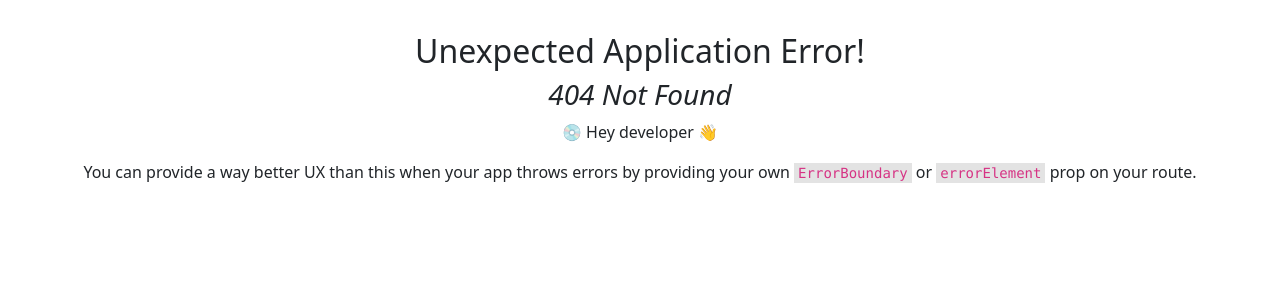
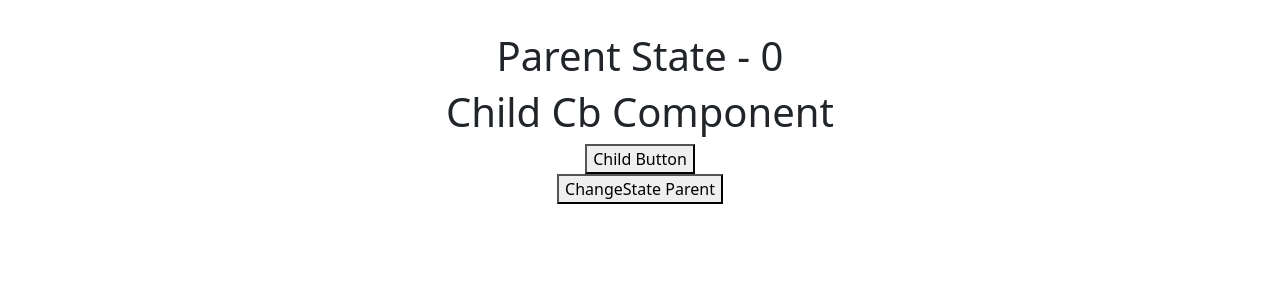
Before and after one commit to digikullReact/julyfrontendreact, a React (Vite) app: page /callback in a window 1280 px wide. Before the commit this address had no page. Shown: the top 300 px of the page. Built offline with nearby package versions, Linux system fonts and the light colour scheme.

Commit message:
use memo hook

```diff
--- a/src/App.jsx
+++ b/src/App.jsx
@@ -2,6 +2,7 @@ import { useState } from 'react'
 import reactLogo from './assets/react.svg'
 import './App.css'
 import { Outlet } from 'react-router-dom'
+import Something from './pages/Something'
 
 function App() {
   const [count, setCount] = useState(0)
@@ -9,6 +10,7 @@ function App() {
   return (
     <div className="App">
       <h1>App Js</h1>
+      <Something/>
      <Outlet/>
     </div>
   )
--- /dev/null
+++ b/src/globalState.js
@@ -0,0 +1,7 @@
+const Globalstate={
+    name:"John",
+    age:25
+
+}
+
+export default Globalstate
--- a/src/main.jsx
+++ b/src/main.jsx
@@ -7,16 +7,14 @@ import 'bootstrap/dist/css/bootstrap.min.css';
 
 import {RouterProvider,createBrowserRouter} from "react-router-dom"
 import DataContext from './context';
+import Globalstate from './globalState';
 const router=createBrowserRouter(routes)
-const Globalstate={
-     name:"John",
-     age:25
-
-}
 
 ReactDOM.createRoot(document.getElementById('root')).render(
      <DataContext.Provider value={Globalstate}>
- <RouterProvider router={router} />
+{/**<App/> */}
+<RouterProvider router={router} />
+
      </DataContext.Provider>
 
 
--- /dev/null
+++ b/src/pages/Callbackhook.jsx
@@ -0,0 +1,29 @@
+import React from 'react'
+import { useState } from 'react'
+import { useEffect } from 'react'
+import ChildCb from './Childcb'
+
+const Callbackhook = () => {
+  const [state,setState]=useState(0)
+
+  const changeData=()=>{
+    console.log("hello world")
+
+  }
+  const changeState=()=>{
+    setState(state+1);
+  }
+  return (
+    <div>
+      <h1>Parent State - {state}</h1>
+<ChildCb  changeData={changeData}/>
+
+<button onClick={changeState}>
+  ChangeState Parent
+</button>
+
+    </div>
+  )
+}
+
+export default Callbackhook
--- /dev/null
+++ b/src/pages/Childcb.jsx
@@ -0,0 +1,18 @@
+import { useEffect } from 'react'
+const ChildCb=(props)=>{
+
+
+    return (
+      <div>
+      <h1>Child Cb Component</h1>
+
+  <button onClick={props.changeData}>
+    Child Button
+  </button>
+
+      </div>
+    )
+
+  }
+
+  export default ChildCb;
--- /dev/null
+++ b/src/pages/Memohook.jsx
@@ -0,0 +1,51 @@
+import React,{useState,useMemo} from 'react'
+
+const Memohook = () => {
+    const [count,setCount]=useState(1000);
+    const [state,setState]=useState(0);
+    const data=useMemo(()=>Calculate(count),[count])
+
+
+
+
+    //its an expensive calculation
+    function Calculate(num){
+        console.log("Called");
+       let sum=0;
+        for(let i=0;i<num;i++){
+            sum=sum+i;
+
+        }
+return sum;
+    }
+
+    //const data=Calculate(count);
+
+    const increment=()=>{
+        setCount(count+10000);
+    }
+
+    const changeAnother=()=>{
+        setState(state+1);
+    }
+  return (
+    <div>
+ <div>Memohook</div>
+ <h1>{data}</h1>
+ <h1>{state}</h1>
+
+<button onClick={increment}>
+    Calculate
+</button>
+
+<button onClick={changeAnother}>
+    ChangeAnother
+
+</button>
+
+    </div>
+
+  )
+}
+
+export default Memohook
```
Also changed, not shown: src/routes.jsx (+11 -1 lines).
